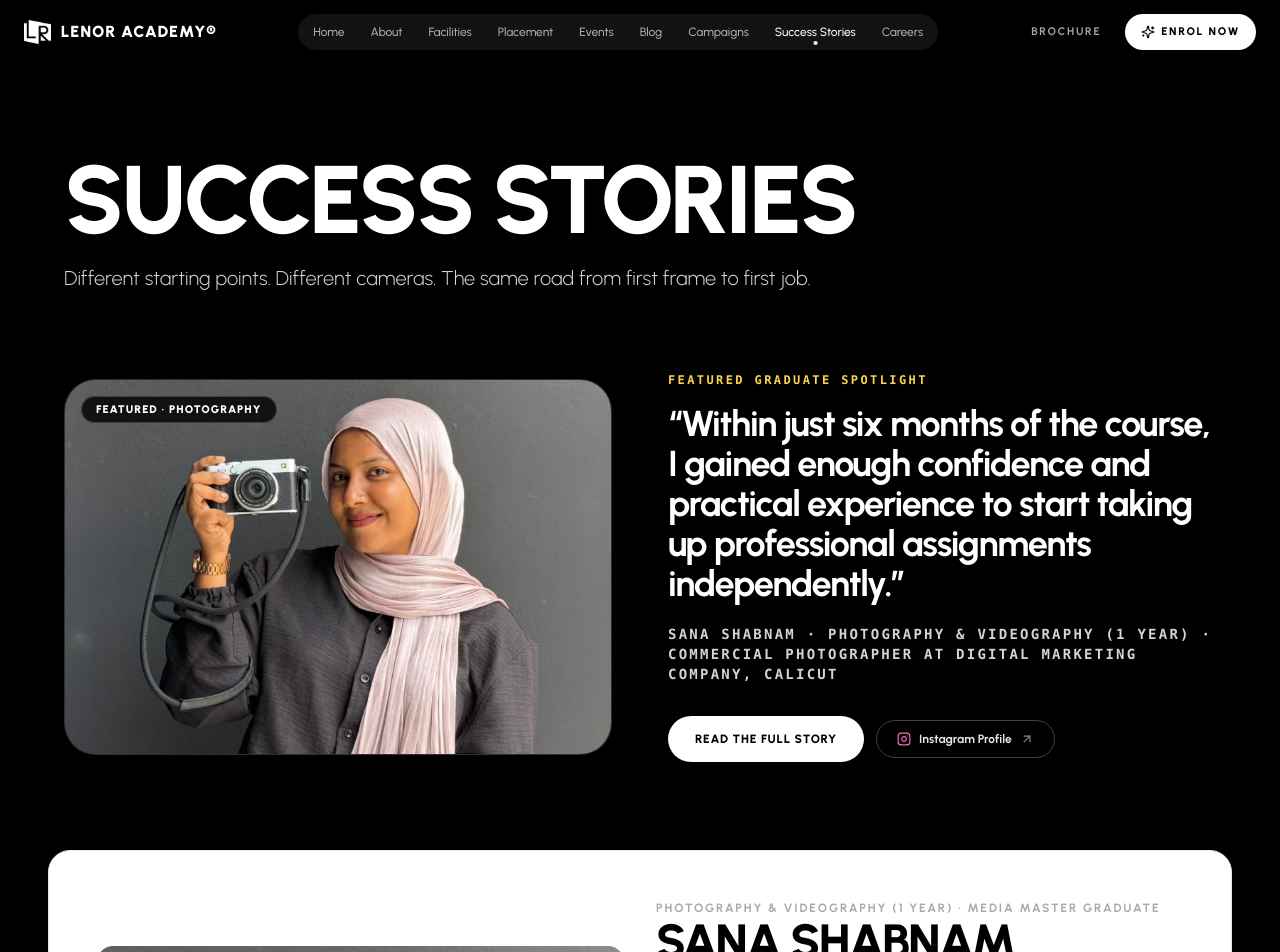
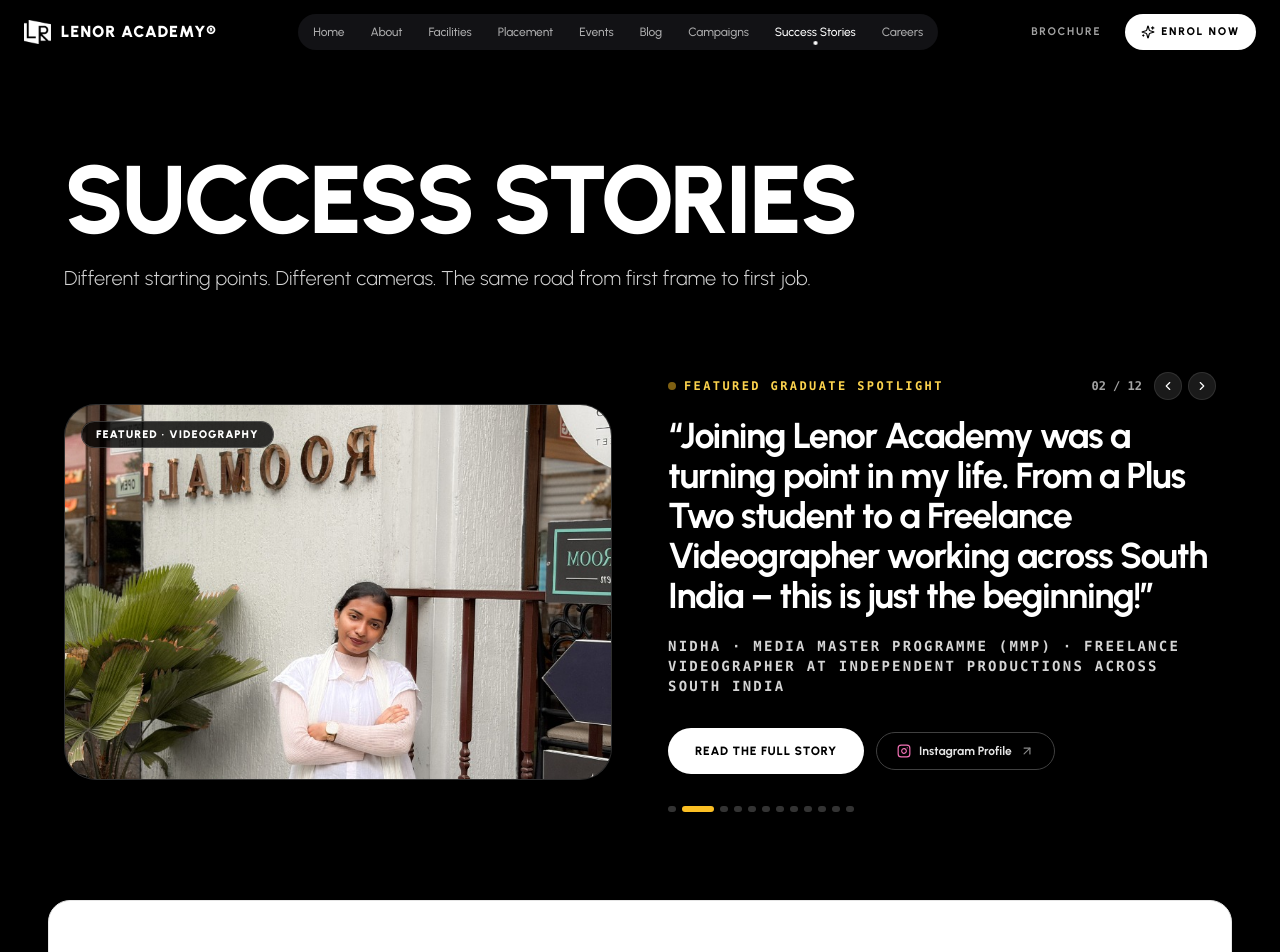
Before and after one commit to lenorvisualmedia/LenorAcademy, a React (Vite) app: page /success-stories in a window 1280 px wide. Shown: the top 952 px of the page. Built offline with nearby package versions, Linux system fonts and the light colour scheme.

Commit message:
feat(success): add looping auto-transitioning featured spotlight and update Sana tagline

```diff
--- a/src/data/academyData.ts
+++ b/src/data/academyData.ts
@@ -1887,7 +1887,7 @@ export const SUCCESS_STORIES: SuccessStory[] = [
     category: "Photography",
     course: "Photography & Videography (1 Year)",
     batch: "Media Master Graduate",
-    quote: "Within just six months of the course, I gained enough confidence and practical experience to start taking up professional assignments independently.",
+    quote: "After completing her degree, Sana joined the one-year Photography and Videography course at Lenor Academy.",
     joinedYear: "Post-Degree",
     learnedModule: "Photography Fundamentals, Studio Lighting, Wedding Sessions & Practical Field Training",
     currentRole: "Commercial Photographer",
@@ -1987,6 +1987,24 @@ export const SUCCESS_STORIES: SuccessStory[] = [
     imagePosition: "center 25%",
     detailedStory: "I am currently working as a photographer and video editor at Marza Group Qatar. I secured this position directly through Lenor Academy, where I completed my professional training in the Media Master Programme. The academy provided exceptional hands-on experience and directly helped me transition into this career opportunity right after my studies.",
     instagram: "https://www.instagram.com/shaajhan._?dlrf=MWU1Nzh3NDE2eXY0dQ=="
+  },
+  {
+    id: "story-nihla-fathima",
+    studentName: "Nihla Fathima",
+    category: "Video Editing",
+    course: "Media Master Programme (MMP)",
+    batch: "Media Master Graduate",
+    quote: "I am currently working in Dubai as a Video Editor, Photographer, and Videographer. I am grateful to Lenor Academy for the knowledge, training, and support that helped me build my career and pursue my passion in the media field.",
+    joinedYear: "Media Master Alumna",
+    learnedModule: "Video Editing, Professional Photography, Videography & Media Production",
+    currentRole: "Video Editor, Photographer & Videographer",
+    currentCompany: "Media Production, Dubai",
+    location: "Dubai, UAE",
+    image: "/assets/success/nihla-fathima.webp",
+    imageAlt: "Nihla Fathima standing outdoors smiling, professional media creator based in Dubai",
+    imagePosition: "center 28%",
+    detailedStory: "I am Nihla Fathima, currently working in Dubai as a Video Editor, Photographer, and Videographer. I am actively involved in video editing, photography, and videography, gaining professional experience in the media industry. I am grateful to Lenor Academy for the knowledge, training, and support that helped me build my career and pursue my passion in the media field.",
+    instagram: "https://www.instagram.com/nihla__nizar?cplk=Y2E0NzJyaDQwZHI5"
   },
   {
     id: "story-nihla-fathima",
--- a/src/pages/SuccessStoriesPage.tsx
+++ b/src/pages/SuccessStoriesPage.tsx
@@ -1,6 +1,7 @@
-import React, { useState } from 'react';
+import React, { useState, useEffect, useCallback } from 'react';
 import { createPortal } from 'react-dom';
-import { X, Instagram, ArrowUpRight } from 'lucide-react';
+import { X, Instagram, ArrowUpRight, ChevronLeft, ChevronRight } from 'lucide-react';
+import { AnimatePresence, motion } from 'framer-motion';
 import { SUCCESS_STORIES, SuccessStory } from '../data/academyData';
 import { AnimatedContent } from '../components/AnimatedContent';
 import { PillButton } from '../components/PillButton';
@@ -14,7 +15,34 @@ interface SuccessStoriesPageProps {
 
 export const SuccessStoriesPage: React.FC<SuccessStoriesPageProps> = ({ onOpenEnrol, onOpenBrochure }) => {
   const [activeStory, setActiveStory] = useState<SuccessStory | null>(null);
-  const featuredStory = SUCCESS_STORIES[0];
+  const [featuredIndex, setFeaturedIndex] = useState(0);
+  const [isPaused, setIsPaused] = useState(false);
+
+  const featuredStory = SUCCESS_STORIES[featuredIndex] || SUCCESS_STORIES[0];
+
+  const handleNext = useCallback(() => {
+    setFeaturedIndex((prev) => (prev + 1) % SUCCESS_STORIES.length);
+  }, []);
+
+  const handlePrev = useCallback(() => {
+    setFeaturedIndex((prev) => (prev - 1 + SUCCESS_STORIES.length) % SUCCESS_STORIES.length);
+  }, []);
+
+  // Auto-advance loop every 5.5 seconds, pause if hovered or modal open
+  useEffect(() => {
+    if (isPaused || activeStory !== null) return;
+    const interval = setInterval(() => {
+      handleNext();
+    }, 5500);
+    return () => clearInterval(interval);
+  }, [isPaused, activeStory, handleNext]);
+
+  // Preload next image in loop for seamless transitions
+  useEffect(() => {
+    const nextIdx = (featuredIndex + 1) % SUCCESS_STORIES.length;
+    const nextImg = new Image();
+    nextImg.src = SUCCESS_STORIES[nextIdx].image;
+  }, [featuredIndex]);
 
   useModalScrollLock(!!activeStory, () => setActiveStory(null));
 
@@ -38,34 +66,92 @@ export const SuccessStoriesPage: React.FC<SuccessStoriesPageProps> = ({ onOpenEn
             </p>
           </div>
 
-          {/* Side-by-side Featured Story Layout */}
-          <div className="grid grid-cols-1 lg:grid-cols-2 gap-8 lg:gap-14 items-center">
+          {/* Side-by-side Featured Story Layout (Auto-looping spotlight) */}
+          <div
+            className="grid grid-cols-1 lg:grid-cols-2 gap-8 lg:gap-14 items-center"
+            onMouseEnter={() => setIsPaused(true)}
+            onMouseLeave={() => setIsPaused(false)}
+            onTouchStart={() => setIsPaused(true)}
+            onTouchEnd={() => setIsPaused(false)}
+          >
             {/* Left Column: Clean Photograph (No text overlaid) */}
             <div
               className="relative overflow-hidden rounded-[24px] sm:rounded-[32px] aspect-[4/3] sm:aspect-[16/11] bg-neutral-900 border border-white/10 shadow-2xl group cursor-pointer"
               onClick={() => setActiveStory(featuredStory)}
+            >
+              <AnimatePresence mode="wait">
+                <motion.div
+                  key={featuredStory.id}
+                  initial={{ opacity: 0, scale: 0.98 }}
+                  animate={{ opacity: 1, scale: 1 }}
+                  exit={{ opacity: 0, scale: 1.02 }}
+                  transition={{ duration: 0.5, ease: [0.16, 1, 0.3, 1] }}
+                  className="absolute inset-0 w-full h-full"
                 >
                   <img
                     src={featuredStory.image}
                     alt={featuredStory.imageAlt}
                     className="w-full h-full object-cover group-hover:scale-105 transition-transform duration-700"
                     style={{ objectPosition: featuredStory.imagePosition || 'center 60%' }}
-                loading="lazy"
+                    loading="eager"
                     decoding="async"
                   />
-              <div className="absolute top-4 left-4">
+                  <div className="absolute top-4 left-4 z-10">
                     <span className="px-3.5 py-1.5 rounded-full bg-black/80 backdrop-blur-sm text-[11px] font-black uppercase tracking-widest text-white border border-white/20">
                       Featured · {featuredStory.category}
                     </span>
                   </div>
+                </motion.div>
+              </AnimatePresence>
             </div>
 
-            {/* Right Column: Featured Story Details */}
-            <div className="flex flex-col items-start justify-center py-2 sm:py-6">
-              <div className="text-xs font-mono font-bold tracking-[0.2em] uppercase text-amber-300 mb-4">
+            {/* Right Column: Featured Story Details with auto-loop controls */}
+            <div className="flex flex-col items-start justify-center py-2 sm:py-6 min-h-[300px]">
+              <div className="flex items-center justify-between w-full mb-4">
+                <div className="inline-flex items-center gap-2">
+                  <span className="w-2 h-2 rounded-full bg-amber-400 animate-pulse" />
+                  <span className="text-xs font-mono font-bold tracking-[0.2em] uppercase text-amber-300">
                     Featured Graduate Spotlight
+                  </span>
+                </div>
+                <div className="flex items-center gap-1.5">
+                  <span className="text-xs font-mono font-bold text-neutral-400 mr-1.5">
+                    {String(featuredIndex + 1).padStart(2, '0')} / {String(SUCCESS_STORIES.length).padStart(2, '0')}
+                  </span>
+                  <button
+                    type="button"
+                    onClick={(e) => {
+                      e.stopPropagation();
+                      handlePrev();
+                    }}
+                    aria-label="Previous featured story"
+                    className="w-7 h-7 rounded-full bg-white/10 hover:bg-white/20 active:scale-95 text-white flex items-center justify-center transition-all border border-white/10"
+                  >
+                    <ChevronLeft className="w-3.5 h-3.5" />
+                  </button>
+                  <button
+                    type="button"
+                    onClick={(e) => {
+                      e.stopPropagation();
+                      handleNext();
+                    }}
+                    aria-label="Next featured story"
+                    className="w-7 h-7 rounded-full bg-white/10 hover:bg-white/20 active:scale-95 text-white flex items-center justify-center transition-all border border-white/10"
+                  >
+                    <ChevronRight className="w-3.5 h-3.5" />
+                  </button>
+                </div>
               </div>
 
+              <AnimatePresence mode="wait">
+                <motion.div
+                  key={featuredStory.id}
+                  initial={{ opacity: 0, y: 12 }}
+                  animate={{ opacity: 1, y: 0 }}
+                  exit={{ opacity: 0, y: -12 }}
+                  transition={{ duration: 0.4, ease: [0.16, 1, 0.3, 1] }}
+                  className="w-full"
+                >
                   <blockquote className="text-2xl sm:text-3xl lg:text-4xl text-white font-bold tracking-tight leading-tight mb-5">
                     “{featuredStory.quote}”
                   </blockquote>
@@ -94,6 +180,25 @@ export const SuccessStoriesPage: React.FC<SuccessStoriesPageProps> = ({ onOpenEn
                         <ArrowUpRight className="w-3.5 h-3.5 opacity-60" />
                       </a>
                     )}
+                  </div>
+                </motion.div>
+              </AnimatePresence>
+
+              {/* Progress indicator pills */}
+              <div className="flex items-center gap-1.5 mt-8 w-full flex-wrap">
+                {SUCCESS_STORIES.map((story, i) => (
+                  <button
+                    key={story.id}
+                    type="button"
+                    onClick={() => setFeaturedIndex(i)}
+                    aria-label={`Show ${story.studentName}'s story`}
+                    className={`h-1.5 rounded-full transition-all duration-300 ${
+                      i === featuredIndex
+                        ? 'w-7 sm:w-8 bg-amber-400'
+                        : 'w-2 bg-white/20 hover:bg-white/40'
+                    }`}
+                  />
+                ))}
               </div>
             </div>
           </div>
```
Lines whose indentation alone changed are shown as unchanged.
